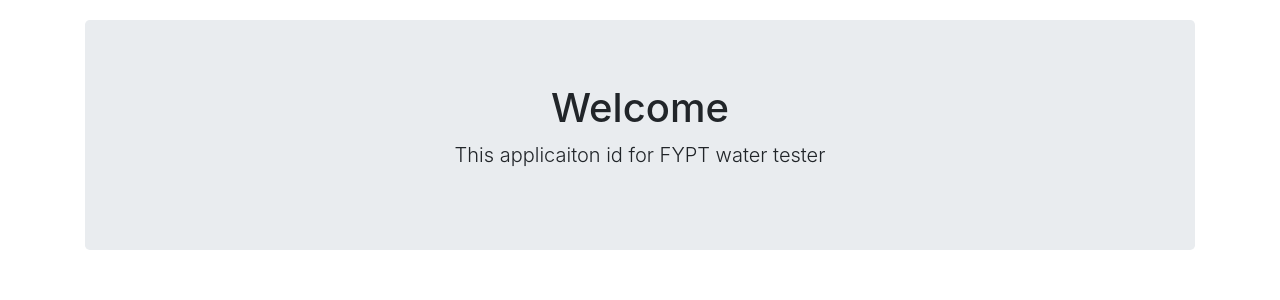
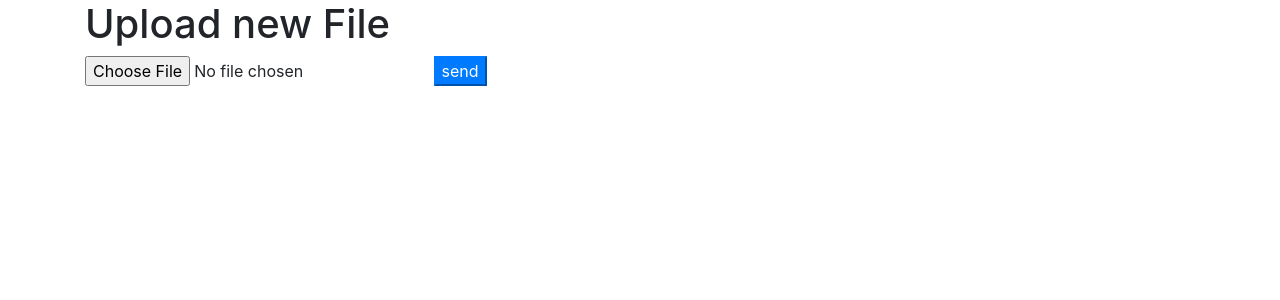
Before and after one commit to dorjeee/backend, a Flask app: page / in a window 1280 px wide. Shown: the part 56-356 px from the top of the page. Run offline with Flask 2, Linux system fonts and the light colour scheme; some libraries are stand-ins or nearby versions.

Commit message:
Completed the templates and color extractor part.

```diff
--- a/app.py
+++ b/app.py
@@ -1,10 +1,15 @@
-from flask import Flask, render_template, flash, redirect, url_for, session, logging, request, jsonify
+from flask import Flask, render_template, flash, redirect, url_for, session, logging, request, jsonify,send_from_directory
 from data import Purifications
 from flask_mysqldb import MySQL
 from wtforms import Form, StringField, TextAreaField, PasswordField, validators
 from passlib.hash import sha256_crypt
 from functools import wraps
+from werkzeug.utils import secure_filename
+import os
+from colorExtractor import color_extract
 
+UPLOAD_FOLDER = './images'
+ALLOWED_EXTENSIONS = set(['txt', 'pdf', 'png', 'jpg', 'jpeg', 'gif'])
 
 app = Flask(__name__)
 app.debug = True
@@ -15,6 +20,7 @@ app.config['MYSQL_USER'] = 'root'
 app.config['MYSQL_PASSWORD'] = 'root'
 app.config['MYSQL_DB'] = 'waterTester'
 app.config['MYSQL_CURSORCLASS'] = 'DictCursor'
+app.config['UPLOAD_FOLDER'] = UPLOAD_FOLDER
 
 #Initialze MYSQL
 
@@ -23,7 +29,7 @@ mysql = MySQL(app)
 
 @app.route('/')
 def index():
-    return render_template('home.html')
+    return render_template('upload.html')
 
 @app.route('/users')
 def users():
@@ -266,12 +272,12 @@ def login():
                 return jsonify({'message':'verified'})
             else:
                 error = 'Invalid Login'
-                return jsonify({'message':'error'})
+                return jsonify({'message':'Invalid login'})
             #closed connection
             cur.close()
         else:
             error = 'Username not found'
-            return jsonify(error)
+            return jsonify({'message':'User not found'})
 
     return jsonify({'message':'Login Failed.'})
 
@@ -333,6 +339,16 @@ def delete_feed(id):
 
     return redirect(url_for('feedbacks'))
 
+@app.route('/uploader', methods = ['GET', 'POST'])
+def upload_file():
+   if request.method == 'POST':
+      f = request.files['file']
+      f.save(os.path.join(app.config['UPLOAD_FOLDER'],f.filename))
+      result = color_extract(f.filename)
+      return jsonify(result)
+      # return 'file uploaded successfully'
+
+
 if __name__ == '__main__':
     app.secret_key = 'secret123'
     app.run(host='0.0.0.0')
--- /dev/null
+++ b/templates/complete.html
@@ -0,0 +1,6 @@
+{% extends 'layout.html' %}
+
+{% block body %}
+    <h1>Donee</h1>
+
+{% endblock %}
--- a/templates/layout.html
+++ b/templates/layout.html
@@ -11,7 +11,7 @@
             {% include 'includes/_messages.html' %}
             {% block body %}{% endblock %}
         </div>
-
+        <script type="https://maxcdn.bootstrapcdn.com/bootstrap/3.3.6/js/bootstrap.min.js"></script>
         <script src="https://stackpath.bootstrapcdn.com/bootstrap/4.3.1/js/bootstrap.min.js"></script>
         <script src="//cdn.ckeditor.com/4.11.3/standard/ckeditor.js"></script>
         <script type="text/javascript">
--- /dev/null
+++ b/templates/upload.html
@@ -0,0 +1,11 @@
+{% extends 'layout.html' %}
+
+{% block body %}
+    <title>Upload new File</title>
+    <h1>Upload new File</h1>
+    <form id="upload-form" action = "http://0.0.0.0:5000/uploader" method="post" enctype="multipart/form-data">
+    	<input type="file" name="file" accept="image/*">
+    	<input type="submit" value="send" name="Upload" class="btn-primary">
+
+    </form>
+{% endblock %}
```
Also changed, not shown: colorExtractor.py (+30 -19 lines), final.jpg (added), images/0-02-01-b6233e0c9530ea9636bf2cb52fcca73bf120dad834ca4f20887d3d2577a988cb_1c6d9658d7ddcc.jpg (added), images/54257354_770275373347600_8621972531177324544_n.jpg (added), images/final.jpg (added), 1 other file.
